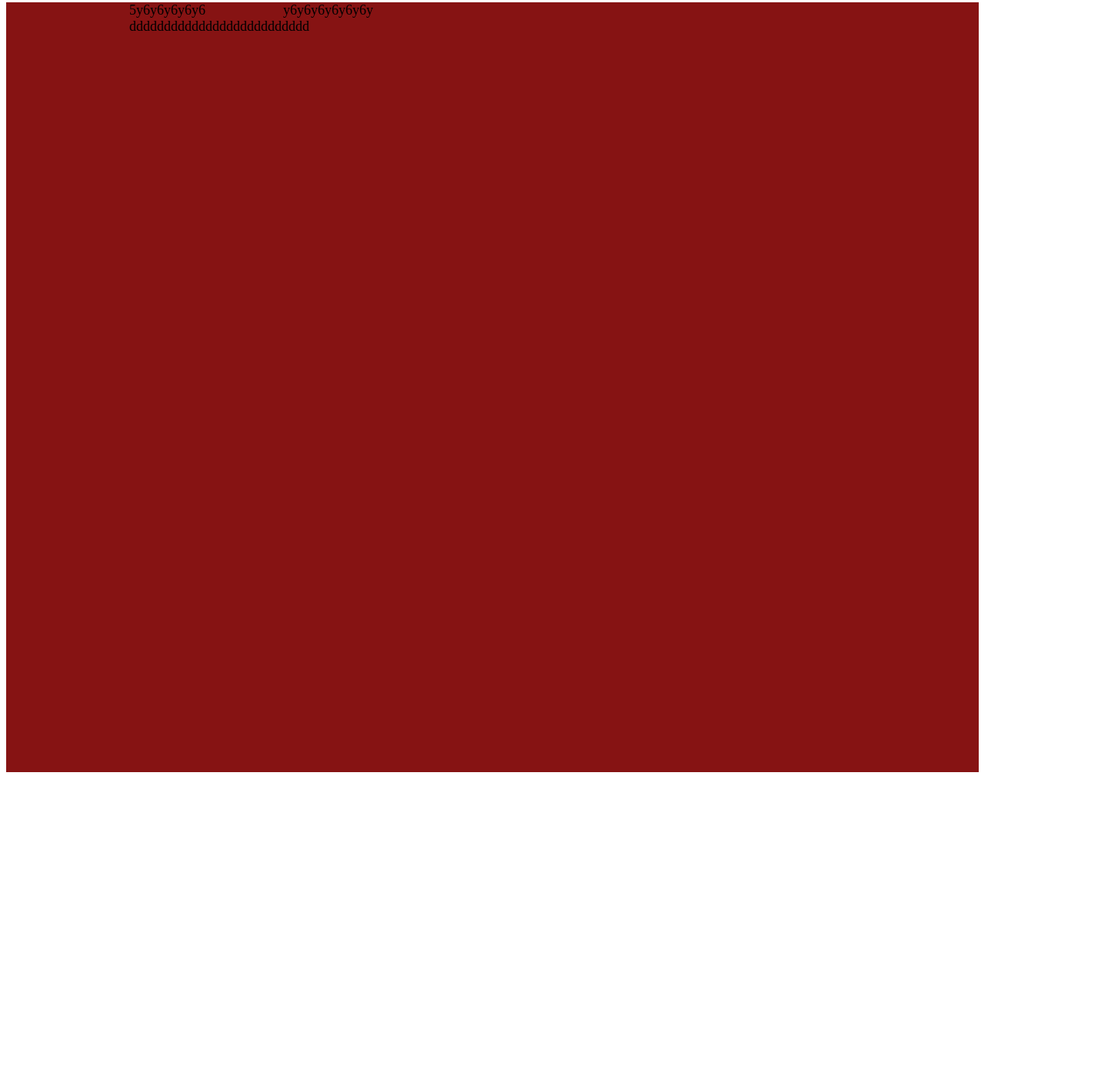
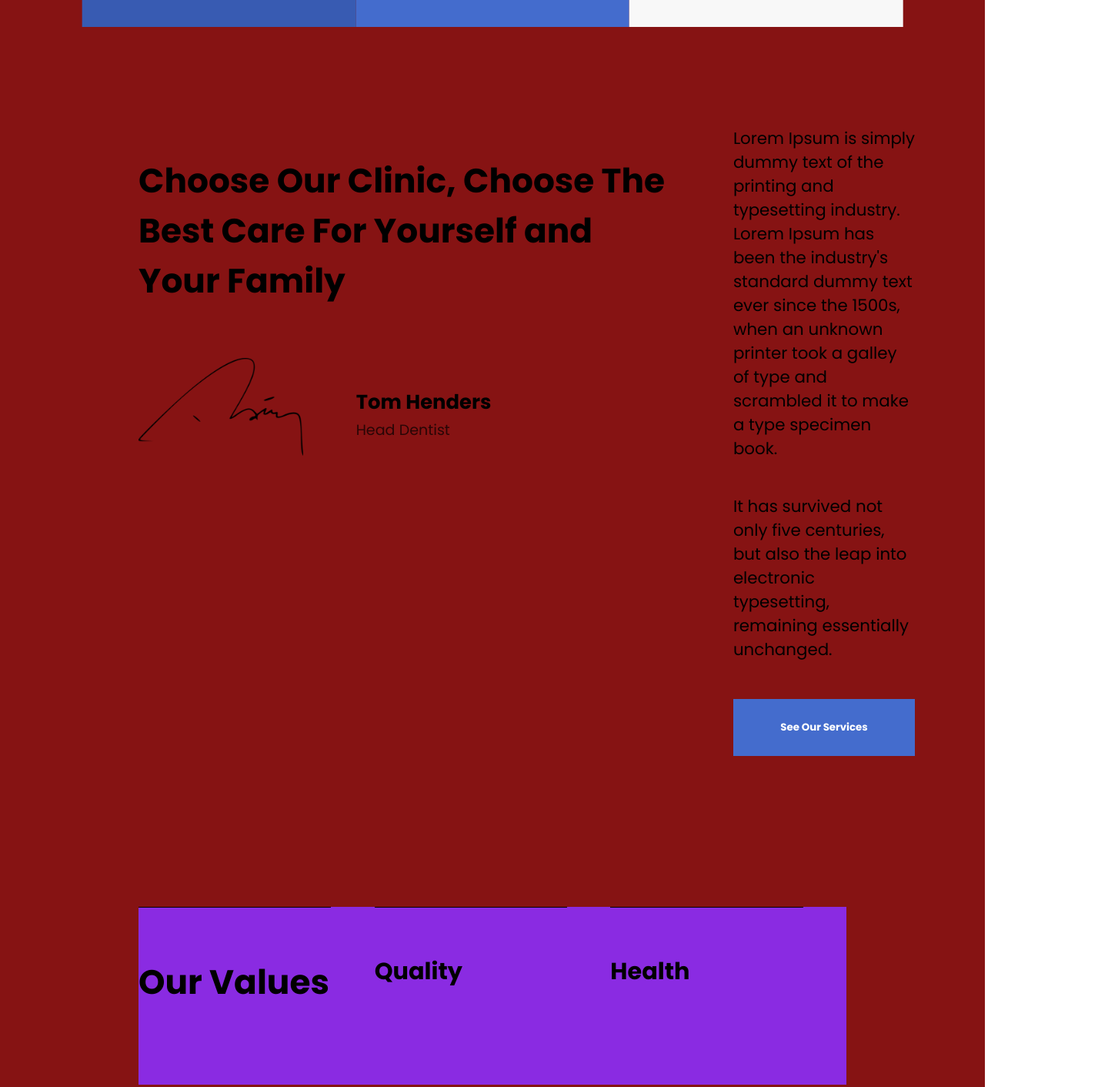
Before and after one commit to artasgil/12-paskaita-praktines-uzduotys, a plain HTML site: page index.html in a window 1280 px wide. Shown: the part 1205-2617 px from the top of the page at 77% size, 1440 px wide, since content can reach past the window. Before the commit the page ends 2216 px from the top, so only its background shows below. Drawn offline with Linux system fonts and the light colour scheme.

Commit message:
*Pataisytas

```diff
--- a/index.html
+++ b/index.html
@@ -1,5 +1,6 @@
 <!DOCTYPE html>
 <html lang="en">
+
 <head>
     <meta charset="UTF-8">
     <meta http-equiv="X-UA-Compatible" content="IE=edge">
@@ -10,6 +11,7 @@
 
     <title>06 Praktine uzduotis</title>
 </head>
+
 <body>
     <div class="container-top">
         <div class="header">
@@ -29,11 +31,11 @@
                 <a href="#"><i class="fa fa-search" aria-hidden="true"></i></a>
             </div>
         </div>
-            <div class="middle_box right">
+        <div class="middle_box">
             <h1>Let us brighten your smile!</h1>
-                <p>We are dental care clinic that helps people to take care of their health and we have best dental doctors in here.</p>
+            <p>We are dental care clinic that helps people to take care of their health and we have best dental doctors
+                in here.</p>
             <button>Learn more</button>
-
         </div>
 
 
@@ -48,11 +50,58 @@
 
     <div class="container-bottom">
         <div class="card">
-        <div class="left-column">5y6y6y6y6y6</div>
-        <div class="right-column">y6y6y6y6y6y6y</div>
+            <div class="left-column">
+                <div class="left-column-top">
+                    <h2>Choose Our Clinic, Choose The Best Care For Yourself and Your Family</h2>
                 </div>
-        <div class="apacia">dddddddddddddddddddddddddd</div>
+
+                <div class="signature-container">
+                    <div class="signature">
+                        <img src="img/Signature.png">
+
                     </div>
+                    <div class="signature-name">
+                        <h3>Tom Henders</h3>
+                        <p>Head Dentist</p>
+                    </div>
+                </div>
+
+
+            </div>
+            <div class="right-column">
+                <div class="right-column-top">
+                    Lorem Ipsum is simply dummy text of the printing and typesetting industry. Lorem Ipsum has been the
+                    industry's standard dummy text ever since the 1500s, when an unknown printer took a galley of type
+                    and scrambled it to make a type specimen book.
+                </div>
+                <div class="right-column-bottom">
+                    It has survived not only five centuries, but also the leap into electronic typesetting, remaining
+                    essentially unchanged.
+                </div>
+                <div class="right-column-button">
+                    <button>See Our Services</button>
+                </div>
+            </div>
+        </div>
+
+        <div class="three-columns-bottom">
+            <div class="first-column">
+                <div class="first-headline">
+                    <h2>Our Values</h2>
+                </div>
+            </div>
+            <div class="second-column">
+                <div class="second headline">
+                    <h3>Quality</h3>
+                </div>
+             </div>
+            <div class="third-column">
+                <div class="third-headline">
+                    <h3>Health</h3>
+                </div>
+            </div>
+        </div>
+
     </div>
 
 
@@ -60,4 +109,5 @@
 
 
 </body>
+
 </html>
--- a/style.css
+++ b/style.css
@@ -15,50 +15,52 @@
   }
 
   html{
-      font-size: 18px;
+      font-size: 1.125rem;
   }
 
   body {
-     max-width: 1920px;
+     max-width: 120rem;
+     margin:auto;
   }
 
   .container-top {
         background-color: #0000004F;
         height: 1000px;
-        padding-left:160px;
-        padding-right:160px;
+        padding-left:10rem;
+        padding-right:10rem;
+        position: relative;
   }
 
   .header {
-    height: 151px;
-    border-bottom: 1px solid white;
+    height: 9.4375rem;
+    border-bottom: 0.0625rem solid white;
     display:flex;
   }
 
   .nav-left {
-    margin-top: 64px;
-    padding-bottom: 10px;
-    margin-bottom:53px;
-    margin-left: 274px;
+    margin-top: 4rem;
+    padding-bottom: 0.625rem;
+    margin-bottom:3.3125rem;
+    margin-left: 17.125rem;
     font-family:Poppins-Bold;
-    font-size:12px;
+    font-size:0.75rem;
   }
 
   .nav-right {
-    margin-top: 64px;
-    padding-bottom: 10px;
-    margin-bottom: 53px;
-    padding-left: 165px;
+    margin-top: 4rem;
+    padding-bottom: 0.625rem;
+    margin-bottom: 3.3125rem;
+    padding-left: 10.3125rem;
   }
 
   .nav-left a {
     color: #FFFFFF;
-    font-size: 17px;
-    margin-right: 50px;
+    font-size: 1.0625rem;
+    margin-right: 3.125rem;
     border:none;
     text-decoration: none;
     text-transform: uppercase;
-    margin-bottom: 10px;
+    margin-bottom: 0.625rem;
     font-family: 'Noto Sans', sans-serif;
     font-weight: bold;
   }
@@ -66,46 +68,45 @@
 .nav-right a{
     font-family: 'Noto Sans', sans-serif;
     font-weight: bold;
-    font-size: 17px;
+    font-size: 1.0625rem;
     text-decoration: none;
-    padding:25px;
+    padding:1.5625rem;
     color: lightgray;
 }
 
 .search-logo{
-    width: 65px;
-    height: 65px;
+    width: 4.0625rem;
+    height: 4.0625rem;
     background-color: #446CCD;
     display:flex;
     justify-content: center;
     align-items: center;
-    margin-top: 43px;
-    margin-bottom: 43px;
-    margin-left: 50px;
+    margin-top: 2.6875rem;
+    margin-bottom: 2.6875rem;
+    margin-left: 3.125rem;
 
 }
 
 .middle_box {
-    width: 761px;
-    height: 384px;
+    width: 47.5625rem;
 }
 
 h1 {
     color:#FFFFFF;
     font-family: Poppins-Bold;
-    font-size: 76px;
+    font-size: 4.75rem;
     font-weight: bold;
-    width: 761px;
-    margin-top: 133px;
+    width: 47.5625rem;
+    margin-top: 8.3125rem;
     margin-bottom: 0;
 }
 
 p {
     color: #FFFFFF;
     font-family: Poppins-Regular;
-    font-size:19px;
-    width: 757px;
-    padding-bottom: 50px;
+    font-size:1.1875rem;
+    width: 47.3125rem;
+    padding-bottom: 3.125rem;
     margin: 0;
 
 }
@@ -113,19 +114,17 @@ p {
 button {
     font-family: Poppins-Bold;
     color: #FFFFFF;
-    width: 210px;
-    height: 65px;
+    width: 13.125rem;
+    height: 4.0625rem;
     background-color: #446CCD;
     opacity: 1;
     border: none;
     font-weight: bold;
 
-
-
 }
  .cols {
 
-    width: 1600px;
+    width: 83.33%;
     position: absolute;
     left: 50%;
     transform: translate(-50%, 60%);
@@ -155,29 +154,137 @@ button {
 
 .container-bottom{
     background-color:#861313;
-    height: 1000px;
-    padding-left:160px;
-    padding-right:160px;
-    margin-top: 200px;
+    height: 62.5rem;
+    padding-left:10rem;
+    padding-right:10rem;
+    height: 1999px;
 }
 
 .card {
     display:flex;
+    padding-top: 360px;
+    }
+
+.left-column {
+    width: 38.9375rem;
 }
 
-.left-column {
-    display:flex;
-    width: 200px;
+h2 {
+    font-family: Poppins-Bold;
+    font-size: 2.4375rem;
+    padding-top: 0.5625rem;
+    padding-bottom: 1rem;
 }
 
 .right-column {
-    display:flex;
-    width:200px;
+    width:57.0625rem;
+    padding-left: 4rem;
 }
 
-.apacia {
+.right-column-top {
+    padding-bottom:2.4375rem;
+    font-family:Poppins-Regular;
+    font-size: 1.1875rem;
+    padding-top: 9px;
 }
 
+.right-column-bottom {
+    font-family:Poppins-Regular;
+    font-size: 1.1875rem;
+
+}
+
+.right-column-button {
+    padding-top: 2.75rem;
+    padding-bottom:1rem;
+}
+
+.signature-container {
+    display: flex;
+}
+
+.signature {
+    padding-top:14px;
+}
+
+.signature-name {
+    padding-left:3.8125rem;
+    padding-top:2.875rem;
+
+}
+
+
+.signature-name p {
+    font-family:Poppins-Regular;
+    font-size:1.0625rem;
+    color:#000000B3;
+}
+
+.signature-name h3 {
+    font-family:Poppins-Bold;
+    font-size: 1.4375rem;
+    margin:0;
+    padding-bottom: 0.125rem;
+}
+
+.three-columns-bottom {
+    width:100%;
+    padding-top: 9.9375rem;
+}
+
+.first-column {
+    width: 33.33%;
+    background-color:blueviolet;
+    float:left;
+    height: 12.8125rem;
+}
+
+.second-column {
+    width: 33.33%;
+    background-color:blueviolet;
+    float:left;
+    height: 12.8125rem;
+
+}
+
+    .third-column {
+        width: 33.33%;
+        background-color:blueviolet;
+        float:left;
+        height: 12.8125rem;
+
+
+    }
+
+.first-column h2 {
+    border-top: 0.0625rem solid black;
+    margin-top: 0rem;
+    margin-right:3.125rem;
+    font-family:Poppins-Bold;
+    font-size: 2.4375rem;
+    padding-top:64px;
+
+}
+
+.second-column h3 {
+    border-top: 0.0625rem solid black;
+    margin-top: 0rem;
+    margin-right:3.125rem;
+    font-family:Poppins-Bold;
+    font-size: 1.6875rem;
+    padding-top:3.3125rem;
+
+}
+
+.third-column h3 {
+    border-top: 0.0625rem solid black;
+    margin-top: 0rem;
+    margin-right:3.125rem;
+    font-family:Poppins-Bold;
+    font-size: 1.6875rem;
+    padding-top:3.3125rem;
+
+}
 
 
   /* .nav a{
```
Also changed, not shown: img/Signature.png (added), img/Signature@2x.png (added). Lines whose indentation alone changed are shown as unchanged.
